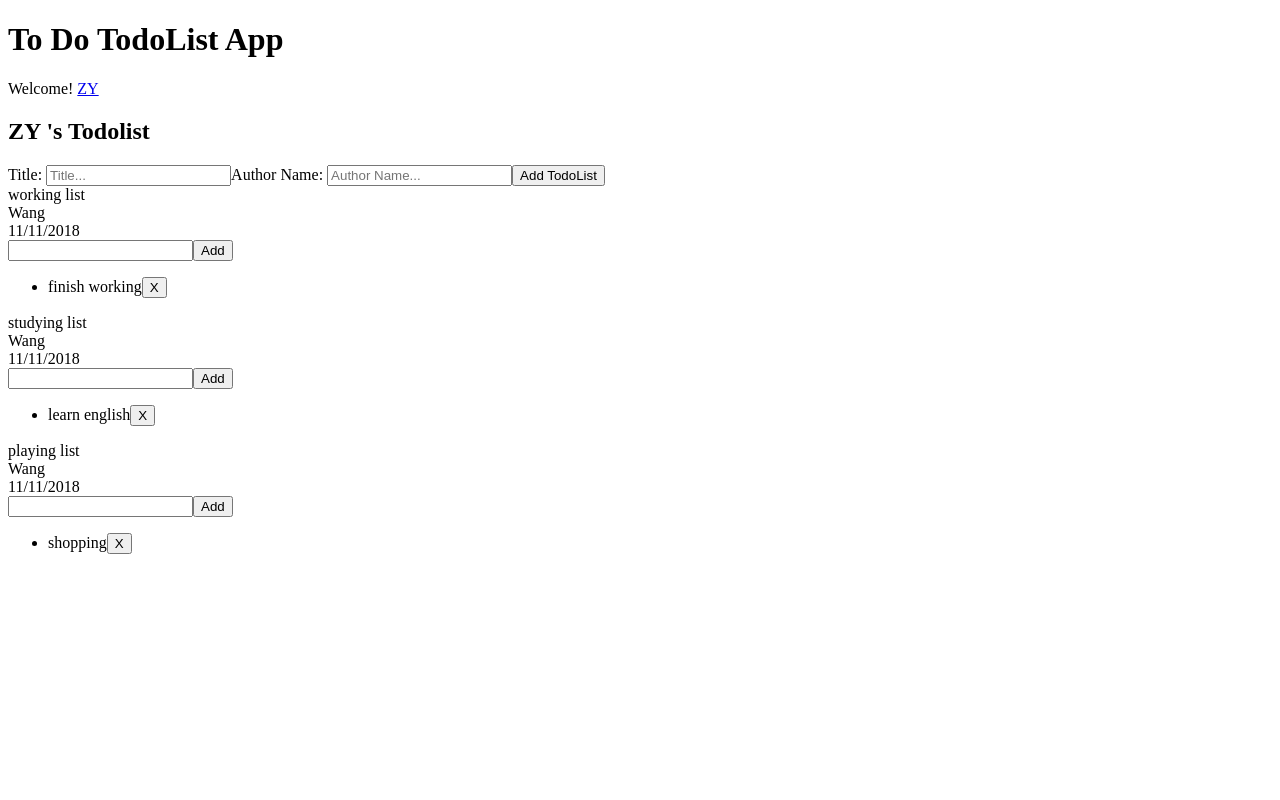
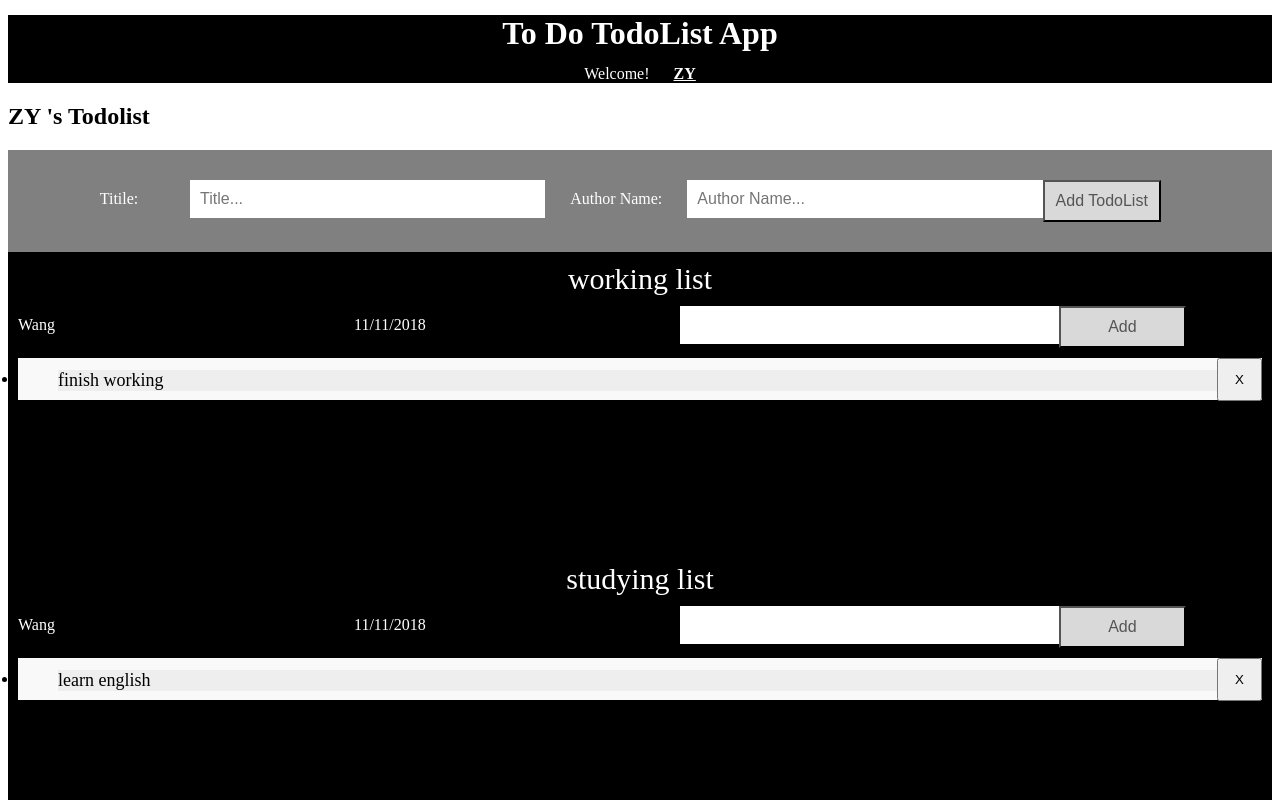
Before and after one commit to xiaoxiaozhou1200/Assignment6_TodoList-Project, an Angular app in the folder Assignment6/: page /users in a window 1280 px wide. Shown: the top 800 px of the page. Built offline with nearby package versions, Linux system fonts and the light colour scheme.

Commit message:
add scss

```diff
--- a/Assignment6/src/app/app.component.scss
+++ b/Assignment6/src/app/app.component.scss
@@ -0,0 +1,30 @@
+h1{
+  background-color: black;
+  width: 100%;
+  color: white;
+  text-align: center;
+  margin-bottom: 0;
+  margin-top: 15px;
+  height: 50px;
+}
+
+nav {
+  background-color: gray;
+  height: 40px;
+  width: 100%;
+  margin: 0px 0px 10px 0px;
+  a {
+    color: white;
+    font-weight: bold;
+    margin-left: 20px;
+    font-size: medium;
+  }
+}
+
+.nav {
+  height: 10%;
+  background-color: black;
+  /*padding: 30px 40px;*/
+  color: white;
+  text-align: center;
+}
--- a/Assignment6/src/app/users/users.component.html
+++ b/Assignment6/src/app/users/users.component.html
@@ -1,22 +1,24 @@
 <h2>{{user.name}} 's Todolist</h2>
 <div id="myDIV" class="header">
-  <label>Title:
+  <label>
+    <p class="words">Titile:</p>
     <input  [(ngModel)]="newList.title" type="text" id="titleInput" placeholder="Title...">
   </label>
-  <label>Author Name:
+  <label>
+    <p class="words">Author Name:</p>
     <input [(ngModel)]="newList.author" type="text" id="authorInput" placeholder="Author Name...">
   </label>
   <button (click)="addNewList()" class="addBtn" id="addListBtn">Add TodoList</button>
 </div>
-<div *ngFor="let list of user.list">
-  <div>{{list.title}}</div>
-  <div>{{list.author}}</div>
-  <div>{{list.date}}</div>
+<div class="default_div" *ngFor="let list of user.list">
+  <div class="list_title">{{list.title}}</div>
+  <div class="list_author">{{list.author}}</div>
+  <div class="list_date">{{list.date}}</div>
   <label>
-    <input [(ngModel)]="list.tempNewTodo" type="text"></label><button (click)="addNewItem(list)">Add</button>
-  <ul>
+    <input class="input_field" [(ngModel)]="list.tempNewTodo" type="text"></label><button class="add_btn" (click)="addNewItem(list)">Add</button>
+  <ul class="todoUL">
     <li *ngFor="let item of list.todo">
-      <span>{{item}}</span><button (click)="delete(list, item)"> X </button>
+      <span class="list_ul">{{item}}</span><button class="close" (click)="delete(list, item)"> X </button>
     </li>
   </ul>
 </div>
--- a/Assignment6/src/app/users/users.component.scss
+++ b/Assignment6/src/app/users/users.component.scss
@@ -0,0 +1,188 @@
+* {
+  box-sizing: border-box;
+}
+#myDIV{
+  background-color: gray;
+  width: 100%;
+
+  p{
+    color: white;
+    text-align: center;
+  }
+}
+.header {
+  background-color: black;
+  padding: 30px 40px;
+  color: white;
+  text-align: center;
+  &:after {
+    content: "";
+    display: table;
+    clear: both;
+  }
+}
+#titleInput {
+  margin: 0;
+  border: none;
+  border-radius: 0;
+  width: 30%;
+  padding: 10px;
+  float: left;
+  font-size: 16px;
+}
+#authorInput {
+  margin: 0;
+  border: none;
+  border-radius: 0;
+  width: 30%;
+  padding: 10px;
+  float: left;
+  font-size: 16px;
+}
+.add_btn {
+  margin-right: 20px;
+  padding: 10px;
+  width: 10%;
+  background: #d9d9d9;
+  color: #555;
+  float: left;
+  text-align: center;
+  font-size: 16px;
+  cursor: pointer;
+  transition: 0.3s;
+  border-radius: 0;
+  &:hover {
+    background-color: #bbb;
+  }
+}
+.list_div{
+  width: 100%;
+  height: 300px;
+  background-color: black;
+}
+.list_author{
+  margin-right:20px;
+  border: none;
+  border-radius: 0;
+  width: 25%;
+  padding: 10px;
+  float: left;
+  font-size: 16px;
+  background-color: black;
+  color: white;
+}
+.list_title{
+  margin-right: 45%;
+  border: none;
+  border-radius: 0;
+  background-color: black;
+  color: white;
+  width: 100%;
+  padding: 10px;
+  float: left;
+  font-size: 30px;
+  vertical-align:middle;
+  text-align:center
+}
+.list_date{
+  margin-right:20px;
+  border: none;
+  border-radius: 0;
+  width: 25%;
+  padding: 10px;
+  float: left;
+  font-size: 16px;
+  background-color: black;
+  color: white;
+}
+.input_field{
+  margin: 0px;;
+  border: none;
+  border-radius: 0;
+  width: 30%;
+  padding: 10px;
+  float: left;
+  font-size: 16px;
+  color: black;
+}
+.list_ul{
+  float: left;
+  width: 98%;
+  color: black;
+  background: #eee;
+  font-size: 18px;
+  transition: 0.2s;
+}
+.addBtn {
+  margin-right: 20px;
+  padding: 10px;
+  width: 10%;
+  background: #d9d9d9;
+  color: #555;
+  float: left;
+  text-align: center;
+  font-size: 16px;
+  cursor: pointer;
+  transition: 0.3s;
+  border-radius: 0;
+  &:hover {
+    background-color: #bbb;
+  }
+}
+.words{
+  margin: 0;
+  border: none;
+  border-radius: 0;
+  width: 12%;
+  padding: 10px;
+  float: left;
+  font-size: 16px;
+}
+.todoUL{
+  margin: 0px;;
+  border: none;
+  border-radius: 0;
+  width: 100%;
+  padding: 10px;
+  float: left;
+  font-size: 16px;
+  color: black;
+
+}
+.default_div{
+  width: 100%;
+  height: 300px;
+  background-color: black;
+}
+.close {
+  position: absolute;
+  right: 0;
+  top: 0;
+  padding: 12px 16px 12px 16px;
+  &:hover {
+    background-color: black;
+    color: white;
+  }
+}
+ul {
+  margin: 0;
+  padding: 0;
+}
+ul li{
+  cursor: pointer;
+  position: relative;
+  padding: 12px 8px 12px 40px;
+  background: #eee;
+  font-size: 16px;
+  transition: 0.2s;
+  -webkit-user-select: none;
+  -moz-user-select: none;
+  -ms-user-select: none;
+  user-select: none;
+  &:nth-child(odd){
+    background: #f9f9f9
+  }
+  &:hover{
+    background: #ddd
+  }
+}
```
